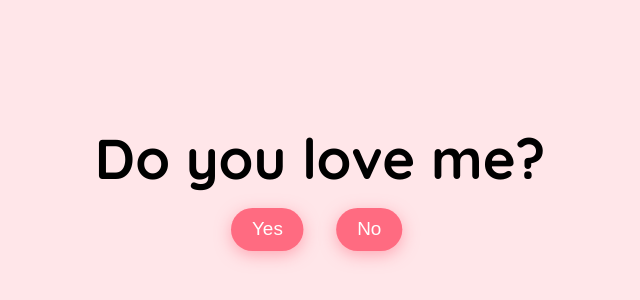
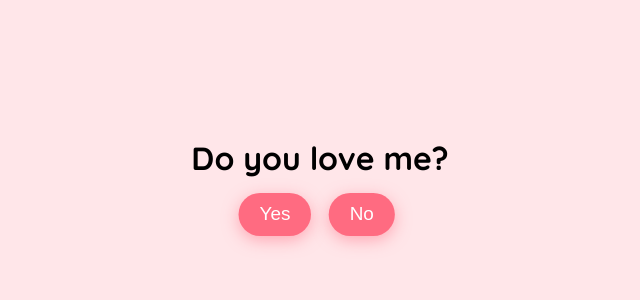
Before and after one commit to kiet-hoc-dev/ILoveYou, a plain HTML site: page index.html in a window 1280 px wide. Shown: the part 164-464 px from the top of the page, without its empty margins (320-960 px from the left). Drawn offline with Linux system fonts and the light colour scheme.

Commit message:
Update do_you_love_me v2.0.css

```diff
--- a/do_you_love_me v2.0.css
+++ b/do_you_love_me v2.0.css
@@ -38,8 +38,9 @@ body {
   margin-bottom: 3rem;
 }
 .question {
-  font-size: 3.5rem;
+  font-size: 2rem;
   margin-bottom: 1rem;
+  text-align: center;
 }
 .button-container {
   display: flex;
```
